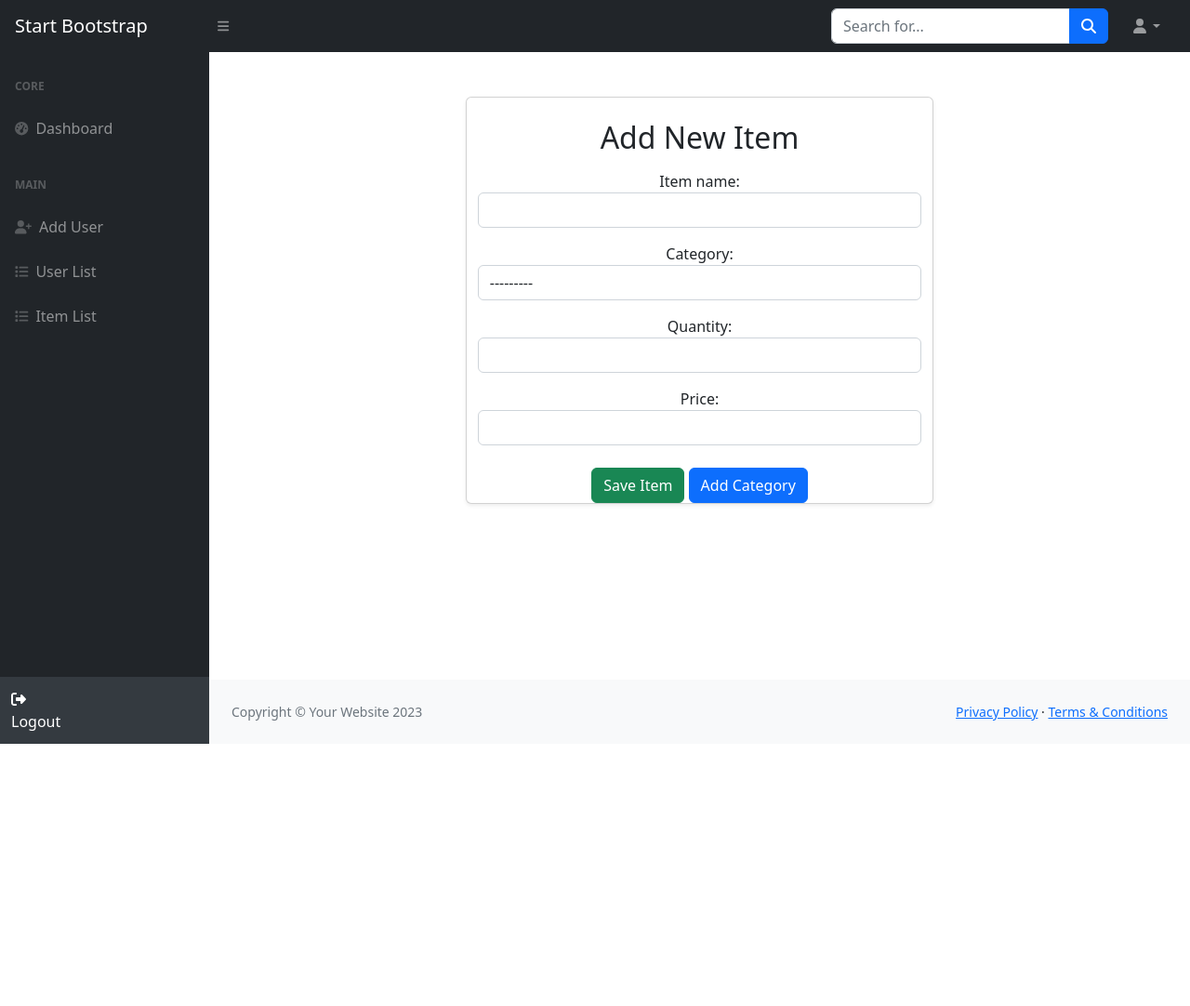
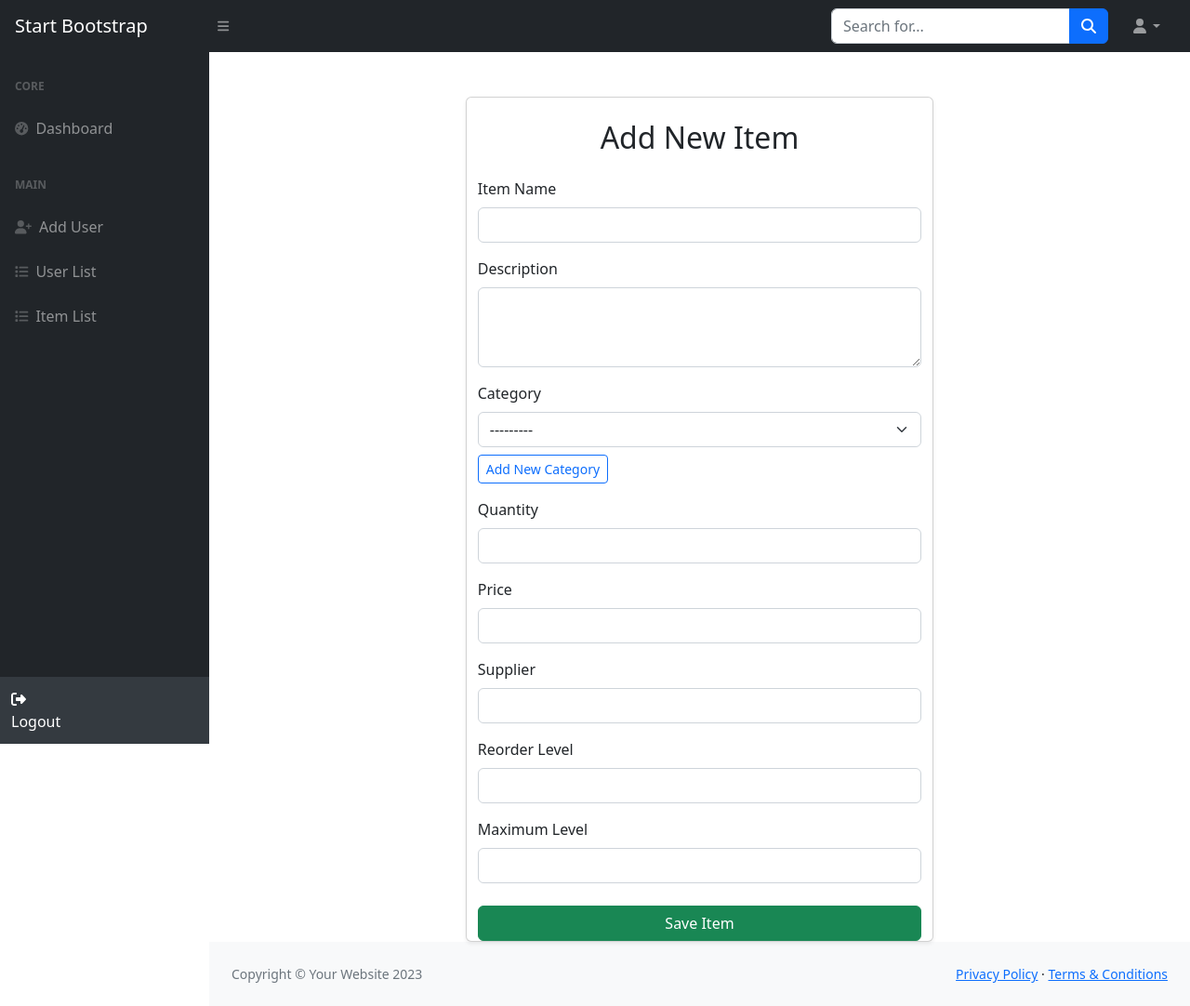
Before and after one commit to andreinew101/MyFirstDjangoProject, a Django app: page /add/ in a window 1280 px wide. Shown: the whole page at 93% size. Before the commit the page ends 800 px from the top, so only its background shows below. Run offline with Django 5.2, Linux system fonts and the light colour scheme; the visitor is signed in with stand-in values (Sample User, id 1); some libraries are stand-ins or nearby versions.

Commit message:
Oct 14 2025 commit
add items feature completely working

```diff
--- a/fdjangoproj/systemuser/forms.py
+++ b/fdjangoproj/systemuser/forms.py
@@ -31,10 +31,14 @@ class InventoryItemForm(forms.ModelForm):
         model = InventoryItem
         fields = '__all__'
         widgets = {
-            'category': forms.Select(attrs={'class': 'form-control'}),
             'item_name': forms.TextInput(attrs={'class': 'form-control'}),
+            'description': forms.Textarea(attrs={'class': 'form-control', 'rows': 3}),
+            'category': forms.Select(attrs={'class': 'form-select'}),
             'quantity': forms.NumberInput(attrs={'class': 'form-control'}),
             'price': forms.NumberInput(attrs={'class': 'form-control'}),
+            'supplier': forms.TextInput(attrs={'class': 'form-control'}),
+            'reorder_level': forms.NumberInput(attrs={'class': 'form-control'}),
+            'maximum_level': forms.NumberInput(attrs={'class': 'form-control'}),
         }
 
 class CategoryForm(forms.ModelForm):
@@ -44,3 +48,8 @@ class CategoryForm(forms.ModelForm):
         widgets = {
             'name': forms.TextInput(attrs={'class': 'form-control'}),
         }
+
+class ItemForm(forms.ModelForm):
+    class Meta:
+        model = InventoryItem
+        fields = '__all__'  # Include all fields in the model
--- a/fdjangoproj/systemuser/models.py
+++ b/fdjangoproj/systemuser/models.py
@@ -12,7 +12,7 @@ def image_path(instance, filename):
     randomstr = ''.join((random.choice)(chars) for x in range(10))
     _now = datetime.now()
 
-    return 'profile_pic\{basename}_{randomstring}{ext}'.format(basename=basefilename, randomstring=randomstr, ext=file_extension)
+    return r'profile_pic\{basename}_{randomstring}{ext}'.format(basename=basefilename, randomstring=randomstr, ext=file_extension)
 
 class SystemUser(models.Model):
     first_name = models.CharField(max_length=100, verbose_name="First Name")
@@ -46,6 +46,10 @@ class InventoryItem(models.Model):
     category = models.ForeignKey(Category, on_delete=models.CASCADE)
     quantity = models.PositiveIntegerField()
     price = models.DecimalField(max_digits=10, decimal_places=2)
+    supplier = models.CharField(max_length=255, blank=True, null=True)
+    reorder_level = models.PositiveIntegerField(blank=True, null=True)
+    maximum_level = models.PositiveIntegerField(blank=True, null=True)
+    description = models.TextField(blank=True, null=True)
     date_added = models.DateTimeField(auto_now_add=True)
     date_modified = models.DateTimeField(auto_now=True)
 
--- a/fdjangoproj/templates/systemuser/add_item.html
+++ b/fdjangoproj/templates/systemuser/add_item.html
@@ -10,13 +10,53 @@
                     <div class="row justify-content-center">
                         <div class="col-md-6">
                             <div class="card shadow-sm">
-                                <div class="container mt-4 text-center">
-                                    <h2>Add New Item</h2>
-                                    <form method="post" class="mt-3">
+                                <div class="container mt-4">
+                                    <h2 class="text-center mb-4">Add New Item</h2>
+                                    <form method="post">
                                         {% csrf_token %}
-                                        {{ form.as_p }}
-                                        <button type="submit" class="btn btn-success mt-2">Save Item</button>
-                                        <a href="{% url 'add_category' %}" class="btn btn-primary mt-2">Add Category</a>
+
+                                        <div class="mb-3">
+                                            <label for="id_item_name" class="form-label">Item Name</label>
+                                            {{ form.item_name }}
+                                        </div>
+
+                                        <div class="mb-3">
+                                            <label for="id_item_name" class="form-label">Description</label>
+                                            {{ form.description }}
+                                        </div>
+
+                                        <div class="mb-3">
+                                            <label for="id_category" class="form-label">Category</label>
+                                            {{ form.category }}
+                                            <a href="{% url 'add_category' %}" class="btn btn-sm btn-outline-primary mt-2">Add New Category</a>
+                                        </div>
+
+                                        <div class="mb-3">
+                                            <label for="id_quantity" class="form-label">Quantity</label>
+                                            {{ form.quantity }}
+                                        </div>
+
+                                        <div class="mb-3">
+                                            <label for="id_price" class="form-label">Price</label>
+                                            {{ form.price }}
+                                        </div>
+
+                                        <div class="mb-3">
+                                            <label for="id_supplier" class="form-label">Supplier</label>
+                                            {{ form.supplier }}
+                                        </div>
+
+                                        <div class="mb-3">
+                                            <label for="id_reorder_level" class="form-label">Reorder Level</label>
+                                            {{ form.reorder_level }}
+                                        </div>
+
+                                        <div class="mb-3">
+                                            <label for="id_maximum_level" class="form-label">Maximum Level</label>
+                                            {{ form.maximum_level }}
+                                        </div>
+
+                                        <button type="submit" class="btn btn-success w-100 mt-2">Save Item</button>
                                     </form>
                                 </div>
                             </div>
```
Also changed, not shown: fdjangoproj/systemuser/admin.py (+15 -4 lines), fdjangoproj/templates/systemuser/item_list.html (+3 -12 lines), fdjangoproj/systemuser/migrations/0002_inventoryitem_description.py (added), fdjangoproj/systemuser/migrations/0003_remove_inventoryitem_description.py (added), fdjangoproj/systemuser/migrations/0004_inventoryitem_description_and_more.py (added).
